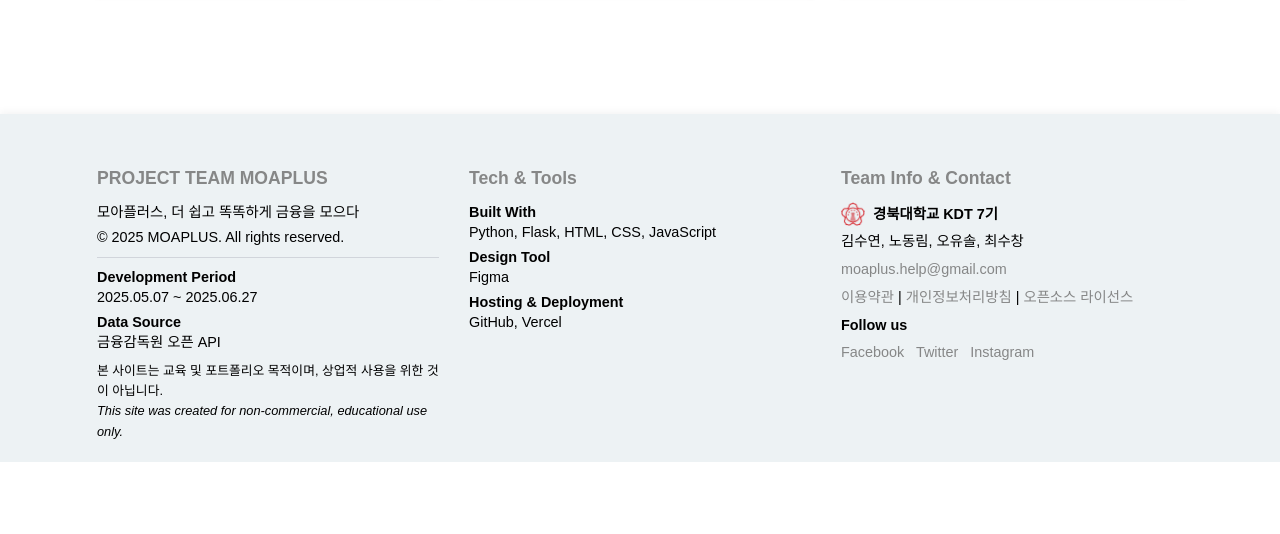
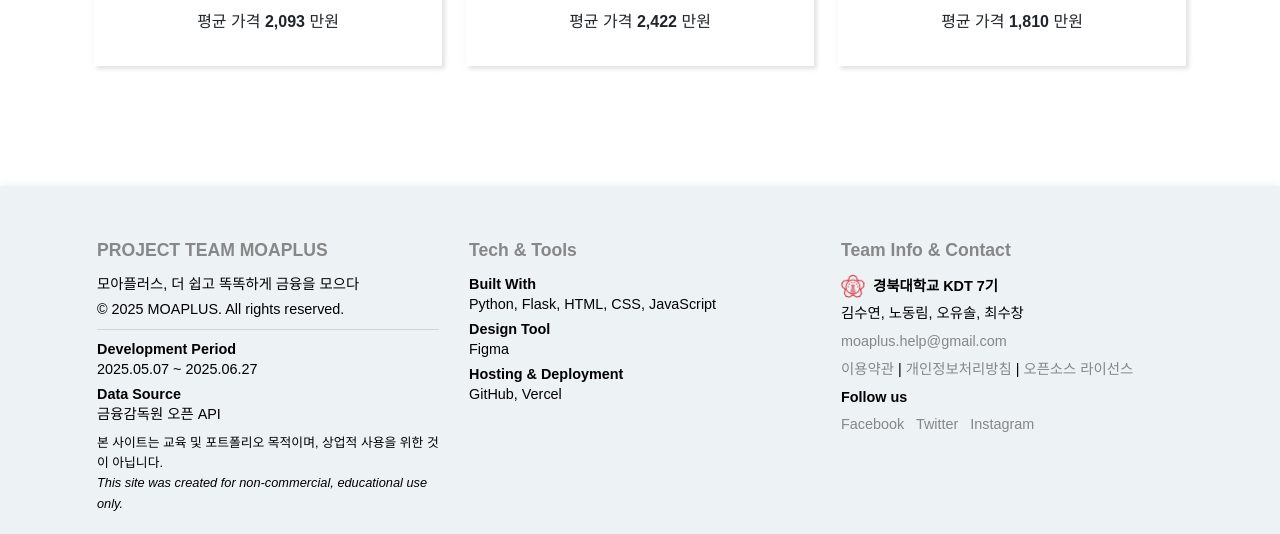
Before and after one commit to rimit000/finance_service_3, a Flask app: page /plus/car-roadmap in a window 1280 px wide. Shown: the part 1557-2091 px from the top of the page. Before the commit the page ends 2019 px from the top, so only its background shows below. Run offline with Flask 3, Linux system fonts and the light colour scheme; some libraries are stand-ins or nearby versions; some web fonts are replaced.

Commit message:
car_roadmap.html
전체 카테고리 옵션 모델명, + 평균가격 뜨게 추가

```diff
--- a/templates/car_roadmap.html
+++ b/templates/car_roadmap.html
@@ -197,14 +197,14 @@
 
 </style>
 
-<div class="container my-5">
+
     <!-- 헤더 -->
     <div class="moa-header mb-5">
         <div class="moa-bar"></div>
         <h1>CAR <span style="color:#00C4A8;">MOA</span></h1>
         <p>드라이브의 꿈, 적금으로 시동 걸자!</p>
     </div>
-
+<div class="container my-5">
 <div class="d-flex justify-content-center gap-3 my-5">
     <button type="button" class="btn btn-outline-success px-4 active" onclick="filterByBox('전체',this)">전체</button>
     <button type="button" class="btn btn-outline-success px-4" onclick="filterByBox('경차',this)">소형(경차)</button>
@@ -273,6 +273,7 @@
             <img src="{{ url_for('static', filename='car/' ~ car['이미지파일명']) }}" class="card-img-top car-img" alt="{{ car['모델명'] }}" style="cursor:pointer" data-category="{{ car['카테고리'] }}" onclick="jumpToSlide('{{ car['카테고리'] }}', {{ loop.index0 }})">
             <div class="card-body text-center">
                 <h5 class="card-title">{{ car['모델명'] }}</h5>
+                <p>평균 가격 <strong>{{ "{:,}".format(car['평균가격']) }}</strong> 만원</p>
             </div>
         </div>
     </div>
```
